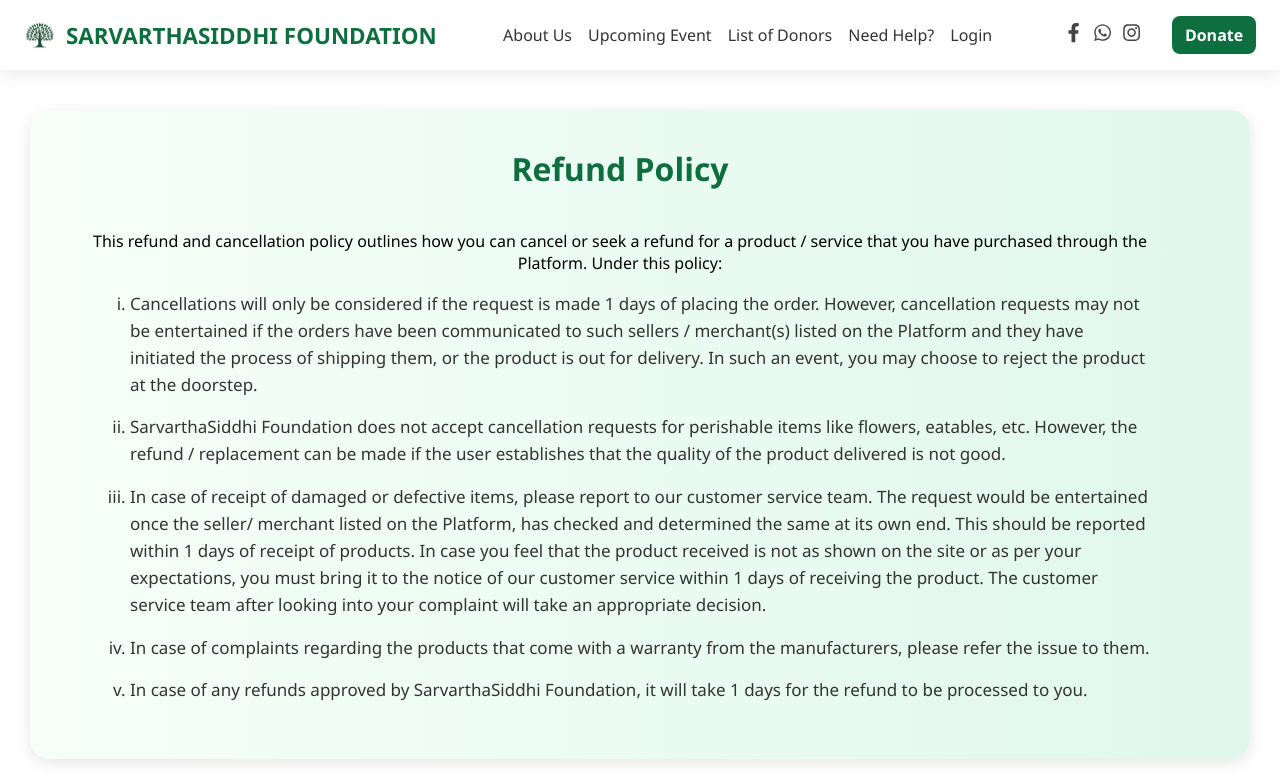
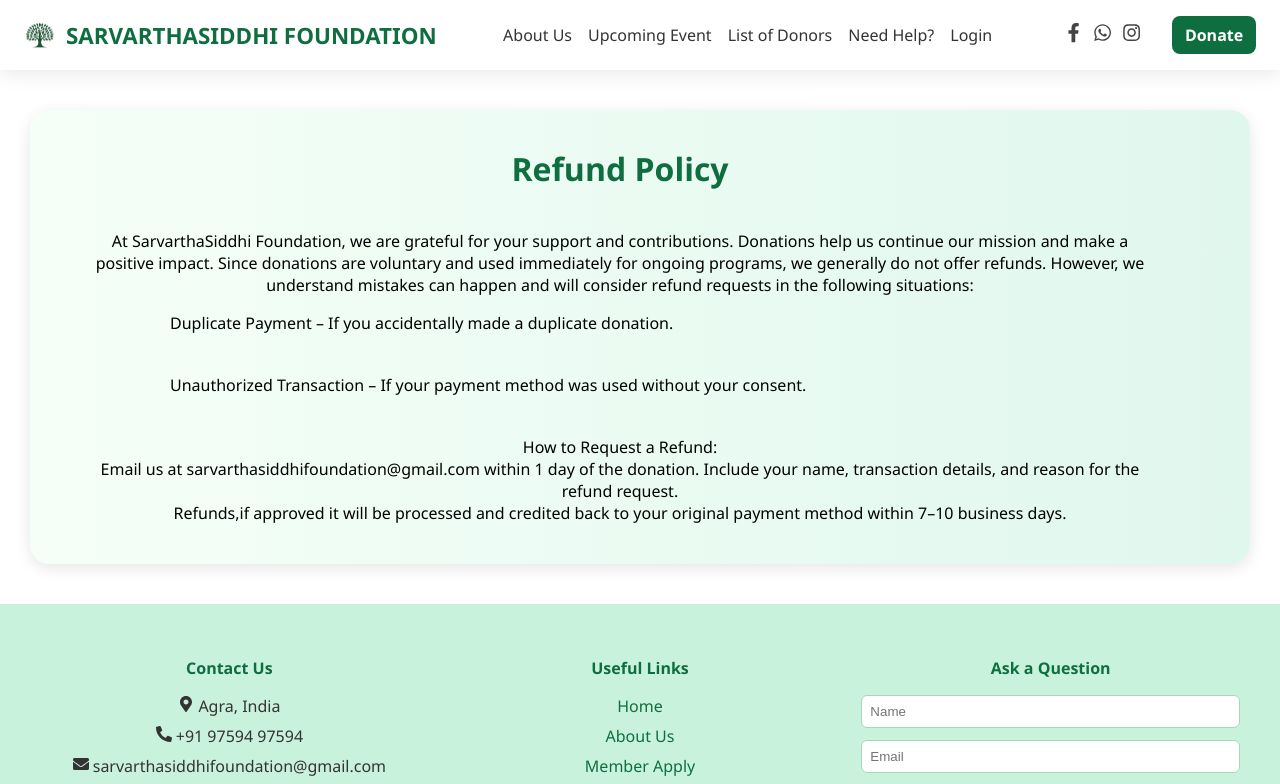
Before and after one commit to hitenj/SSNclient, a React (Create React App) app: page /refund-policy in a window 1280 px wide. Shown: the top 784 px of the page. Built offline with nearby package versions, Linux system fonts and the light colour scheme.

Commit message:
minor changes

```diff
--- a/src/components/MemberApply.jsx
+++ b/src/components/MemberApply.jsx
@@ -50,11 +50,8 @@
           <label>Upload Profile Picture</label>
           <input type="file" accept="image/*" name="profilePicture" onChange={handleChange} />
 
-          <label>Upload Aadhar Card</label>
+          <label>Upload Legal ID Card</label>
           <input type="file" accept="application/pdf,image/*" name="aadhar" onChange={handleChange} />
-
-          <label>Upload Other Documents (Optional)</label>
-          <input type="file" accept="application/pdf,image/*" name="otherDocs" onChange={handleChange} />
         </div>
 
         <button type="submit" className="submit-btn">Apply Now</button>
--- a/src/components/Receipt.jsx
+++ b/src/components/Receipt.jsx
@@ -58,6 +58,8 @@
     html2pdf().set(opt).from(element).save();
   };
 
+  console.log(paymentDetails);
+
   return (
     <>
       <div className="receipt">
@@ -81,7 +83,7 @@
               <strong>Receipt No.:</strong> {receiptNumber}
             </p>
             <p>
-              <strong>Received from:</strong> {donorDetails.name}
+              <strong>Received from:</strong> {donorDetails.name} {paymentDetails.vpa}
             </p>
             <p>
               <strong>Address:</strong> {donorDetails.city || "-"}
--- a/src/components/RefundPolicy.jsx
+++ b/src/components/RefundPolicy.jsx
@@ -7,45 +7,21 @@
       <div className="mission-text">
         <h2>Refund Policy</h2>
         <article>
-          This refund and cancellation policy outlines how you can cancel or
-          seek a refund for a product / service that you have purchased through
-          the Platform. Under this policy:
-          <ol type="i">
-            <li>
-              Cancellations will only be considered if the request is made 1
-              days of placing the order. However, cancellation requests may not
-              be entertained if the orders have been communicated to such
-              sellers / merchant(s) listed on the Platform and they have
-              initiated the process of shipping them, or the product is out for
-              delivery. In such an event, you may choose to reject the product
-              at the doorstep.
-            </li>
-            <li>
-              SarvarthaSiddhi Foundation does not accept cancellation requests
-              for perishable items like flowers, eatables, etc. However, the
-              refund / replacement can be made if the user establishes that the
-              quality of the product delivered is not good.
-            </li>
-            <li>
-              In case of receipt of damaged or defective items, please report to
-              our customer service team. The request would be entertained once
-              the seller/ merchant listed on the Platform, has checked and
-              determined the same at its own end. This should be reported within
-              1 days of receipt of products. In case you feel that the product
-              received is not as shown on the site or as per your expectations,
-              you must bring it to the notice of our customer service within 1
-              days of receiving the product. The customer service team after
-              looking into your complaint will take an appropriate decision.
-            </li>
-            <li>
-              In case of complaints regarding the products that come with a
-              warranty from the manufacturers, please refer the issue to them.
-            </li>
-            <li>
-              In case of any refunds approved by SarvarthaSiddhi Foundation, it
-              will take 1 days for the refund to be processed to you.
-            </li>
-          </ol>
+          At SarvarthaSiddhi Foundation, we are grateful for your support and
+          contributions. Donations help us continue our mission and make a
+          positive impact. Since donations are voluntary and used immediately
+          for ongoing programs, we generally do not offer refunds. However, we
+          understand mistakes can happen and will consider refund requests in
+          the following situations:
+          <ol><ul>Duplicate Payment – If you accidentally made
+          a duplicate donation.</ul>
+          <ul>Unauthorized Transaction – If your payment
+          method was used without your consent.</ul></ol>
+          How to Request a Refund: <br/>
+          Email us at sarvarthasiddhifoundation@gmail.com within 1 day of the
+          donation. Include your name, transaction details, and reason for the
+          refund request. <br/>Refunds,if approved it will be processed and credited
+          back to your original payment method within 7–10 business days.
         </article>
       </div>
     </div>
--- a/src/utils/payment.js
+++ b/src/utils/payment.js
@@ -33,9 +33,24 @@
         city: donorDetails.city,
       },
       theme: { color: "#0f6e40" },
-      handler: function (response) {
-        if (onSuccess) {
-          onSuccess(response); // You already handle saving & redirect there
+      handler: async function (response) {
+        try {
+          // 3. Verify & fetch payment details from backend
+          const verifyRes = await axios.post(`${process.env.REACT_APP_API_URL}/api/payment/verify`, {
+            ...response
+          });
+
+          if (verifyRes.data.success) {
+            onSuccess({
+              donorDetails,
+              paymentDetails: verifyRes.data.paymentDetails
+            });
+          } else {
+            alert("Payment verification failed");
+          }
+        } catch (err) {
+          console.error("Error verifying payment:", err);
+          alert("Error verifying payment");
         }
       },
     };
```
